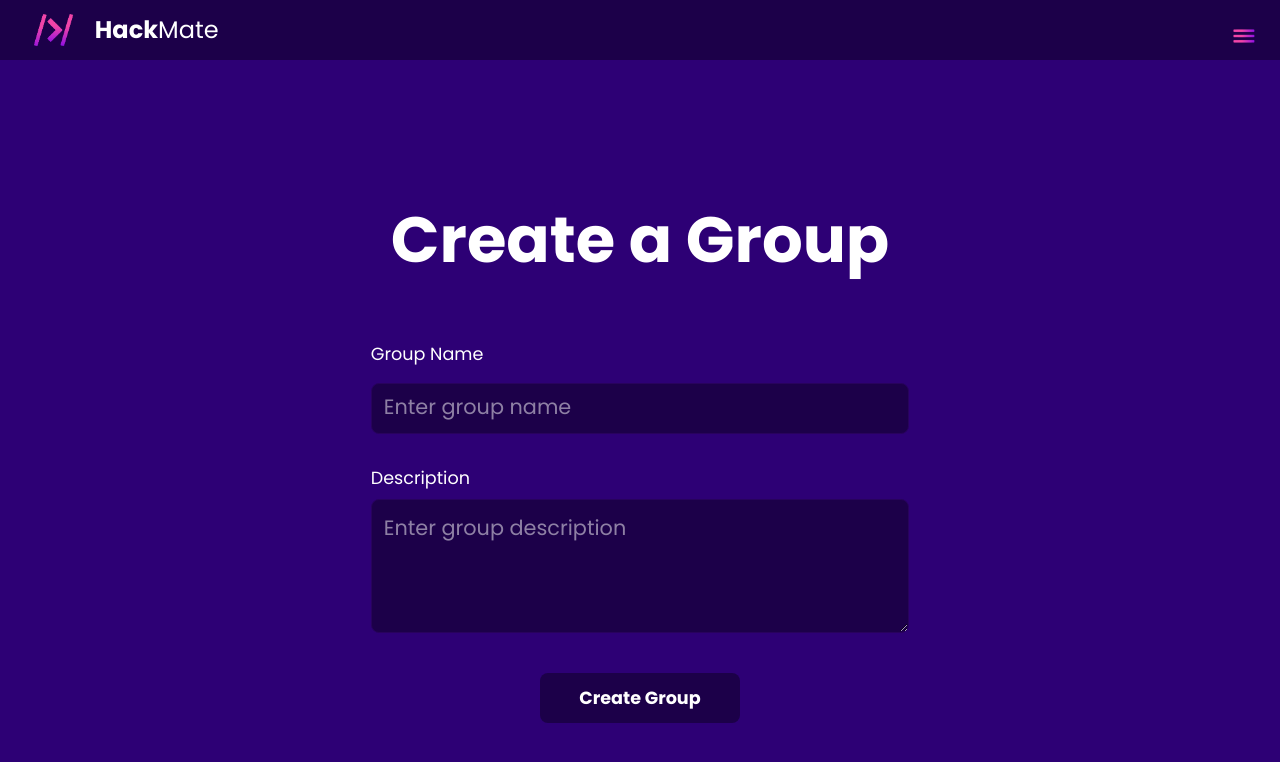
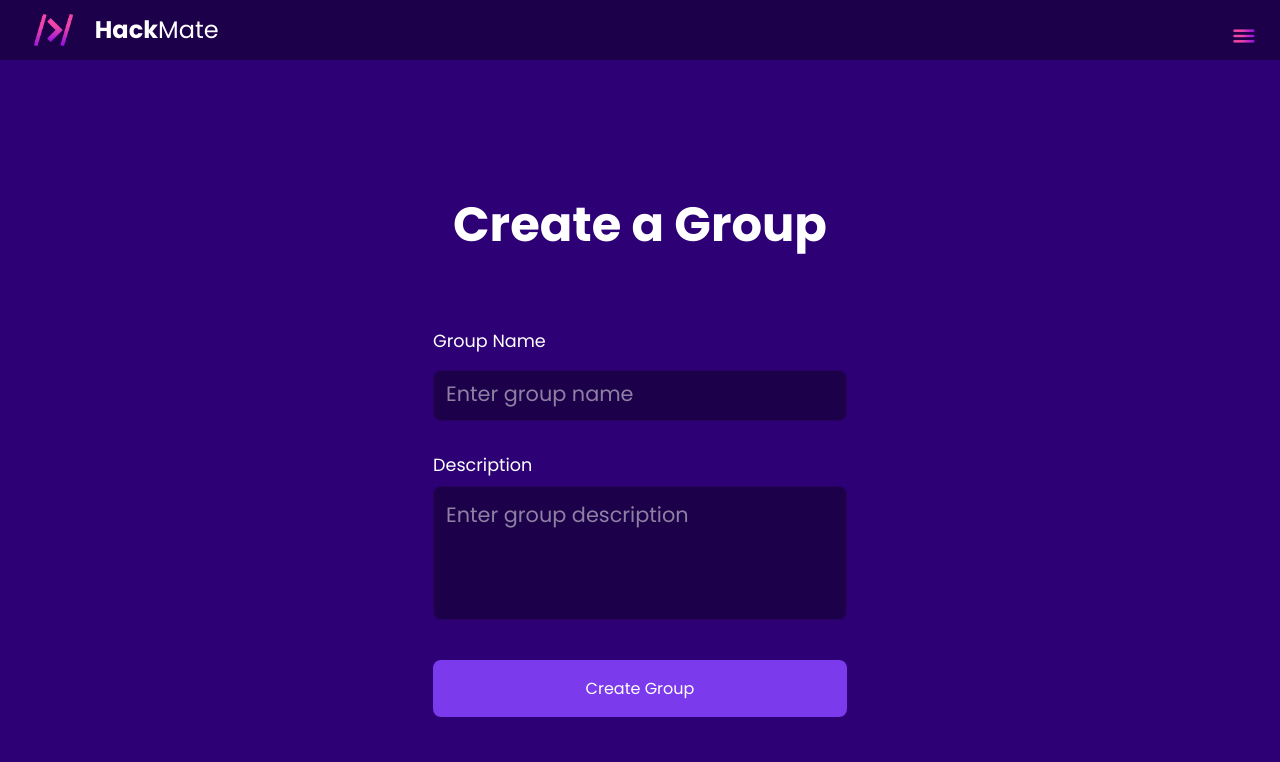
Before and after one commit to ihatepeanuts32/HackMate, a React (Vite) app in the folder frontend/: page /createGroup in a window 1280 px wide. Shown: the top 762 px of the page. Built offline with nearby package versions, Linux system fonts and the light colour scheme.

Commit message:
stylings

```diff
--- a/frontend/src/pages/BlockedUsers.jsx
+++ b/frontend/src/pages/BlockedUsers.jsx
@@ -32,7 +32,7 @@
     };
 
     const headingStyle = {
-        fontSize: '2rem',
+        fontSize: '3rem',
         marginBottom: '2rem',
         textAlign: 'center',
         color: 'white'
--- a/frontend/src/pages/CreateGroup.jsx
+++ b/frontend/src/pages/CreateGroup.jsx
@@ -43,7 +43,7 @@
 
     return(
         <div className="create-group-container">
-            <h2 className="create-group-title">Create a Group</h2>
+            <h1 className="create-group-header">Create a Group</h1>
 
             {error && <p className="create-group-error">{error}</p>}
             {success && <p className="create-group-success">Group created successfully!</p>}
@@ -73,7 +73,7 @@
 
                 <button
                     type="submit"
-                    className="create-group-button"
+                    className="submit-button"
                 >
                     Create Group
                 </button>
--- a/frontend/src/pages/UpdateProfile.jsx
+++ b/frontend/src/pages/UpdateProfile.jsx
@@ -10,7 +10,7 @@
         firstName: "",
         lastName: "",
         preferredRole: "",
-        hackathonsAttended: "",
+        hackathonsAttended: '',
         college: "",
         year: "",
         technicalSkills: "",
--- a/frontend/src/styles/ContactUs.css
+++ b/frontend/src/styles/ContactUs.css
@@ -70,7 +70,7 @@
 }
 
 .message-input {
-    resize: vertical;
+    resize: none;
     min-height: 120px;
 }
 
@@ -83,6 +83,8 @@
     transition: background-color 0.2s;
     width: 200px;
     margin: 0 auto;
+    background-color: #A855F7;
+
 }
 
 .contact-button:hover {
--- a/frontend/src/styles/CreateGroup.css
+++ b/frontend/src/styles/CreateGroup.css
@@ -5,6 +5,11 @@
     display: flex;
     flex-direction: column;
     gap: 1.5rem;
+}
+
+.create-group-header {
+    font-size: 3rem;
+
 }
 
 .create-group-title {
@@ -35,6 +40,7 @@
     gap: 0.5rem;
 }
 
+
 .create-group-label {
     font-size: 1.1rem;
     font-weight: 500;
@@ -57,9 +63,9 @@
     border: 1px solid var(--border-color, #28025d);
     background-color: #1C0049;
     color: white;
-    resize: vertical;
+    resize: none;
 }
-
+/*
 .create-group-button {
     padding: 0.75rem 1.5rem;
     font-size: 1.1rem;
@@ -73,7 +79,7 @@
     width: 200px;
     font-weight: bold;
     transition: background-color 0.2s ease;
-}
+} */
 
 .create-group-button:hover {
     background-color: #2A0066;
--- a/frontend/src/styles/Groups.css
+++ b/frontend/src/styles/Groups.css
@@ -1,9 +1,15 @@
 .groups-page {
     min-height: 100vh;
-    background-color: #764cba;
+    /* background-color: #764cba; */
+    background-color: #1C0049;
     padding: 4rem 2rem;
     border-radius: 30px;
-}
+    width: 100%; /* Add this */
+    /* max-width: 1400px; Optional */
+    /* margin: 0 auto; Center if using max-width */
+}*/
+
+
 
 .groups-page h1 {
     text-align: left;
```
